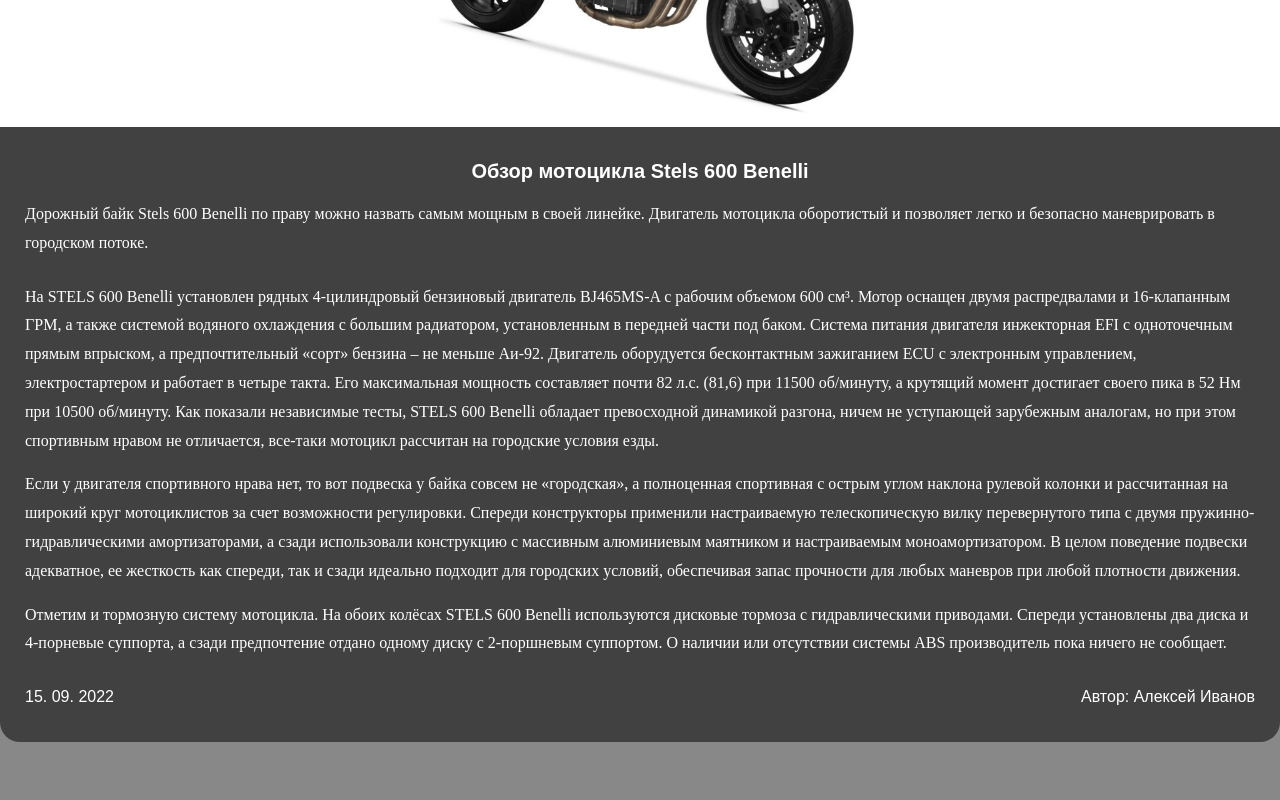
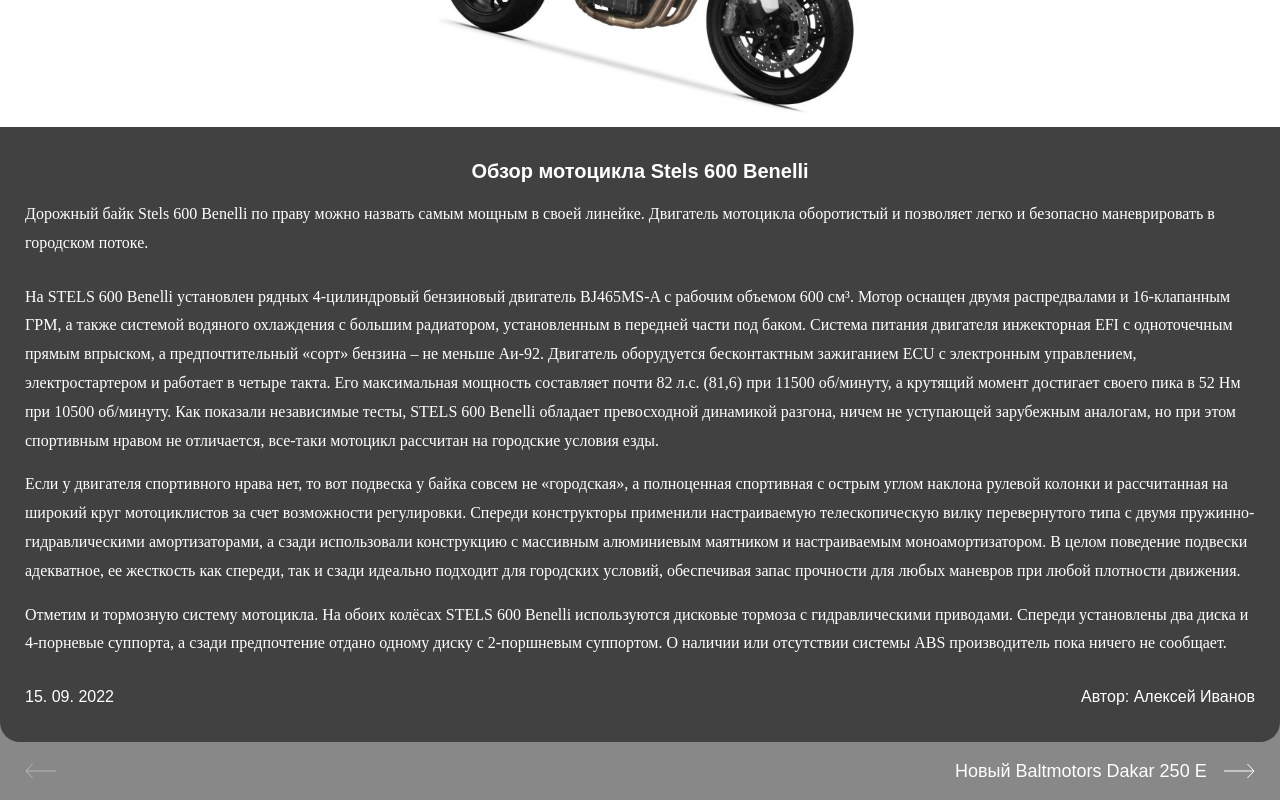
Before and after one commit to KsennyH/Online-store, a plain HTML site: page article.html in a window 1280 px wide. Shown: the part 579-1379 px from the top of the page. Before the commit the page ends 1321 px from the top, so only its background shows below. Drawn offline with nearby package versions, Linux system fonts and the light colour scheme.

Commit message:
article-pagination

```diff
--- a/article.html
+++ b/article.html
@@ -145,6 +145,18 @@
             </div>
           </div>
         </div>
+        <div class="article-pagination">
+          <ul class="article-pagination__list">
+            <li class="article-pagination__item"> <a class="article-pagination__link">
+                <svg class="article-pagination__icon article-pagination__icon--disabled" width="31" height="16" viewBox="0 0 31 16" fill="none" xmlns="http://www.w3.org/2000/svg">
+                  <path d="M31 8L1 8M1 8L7.5625 15M1 8L7.5625 1" stroke="white"></path>
+                </svg><span class="article-pagination__label article-pagination__label--left"></span></a></li>
+            <li class="article-pagination__item"> <a class="article-pagination__link" href="#"><span class="article-pagination__label">Новый Baltmotors Dakar 250 E</span>
+                <svg class="article-pagination__icon" width="31" height="16" viewBox="0 0 31 16" fill="none" xmlns="http://www.w3.org/2000/svg">
+                  <path d="M0 8H30M30 8L23.4375 1M30 8L23.4375 15" stroke="white"></path>
+                </svg></a></li>
+          </ul>
+        </div>
       </main>
     </div>
     <script src="js/main.min.js"></script>
--- a/css/style.css
+++ b/css/style.css
@@ -1349,3 +1349,29 @@
   font-family: "Scada", sans-serif;
   font-size: 1rem;
 }
+
+.article-pagination {
+  padding: 1.25rem 1.5625rem;
+  font-family: "Scada", sans-serif;
+  font-size: 1.125rem;
+}
+.article-pagination__list {
+  display: flex;
+  justify-content: space-between;
+  align-items: center;
+}
+.article-pagination__item {
+  margin-right: 1.875rem;
+  flex: 0 1 18.75rem;
+}
+.article-pagination__item:last-child {
+  margin-right: 0;
+}
+.article-pagination__link {
+  display: flex;
+  align-items: center;
+  justify-content: space-between;
+}
+.article-pagination__icon--disabled path {
+  stroke: #b1b9b9;
+}
```
Also changed, not shown: css/style.min.css.
